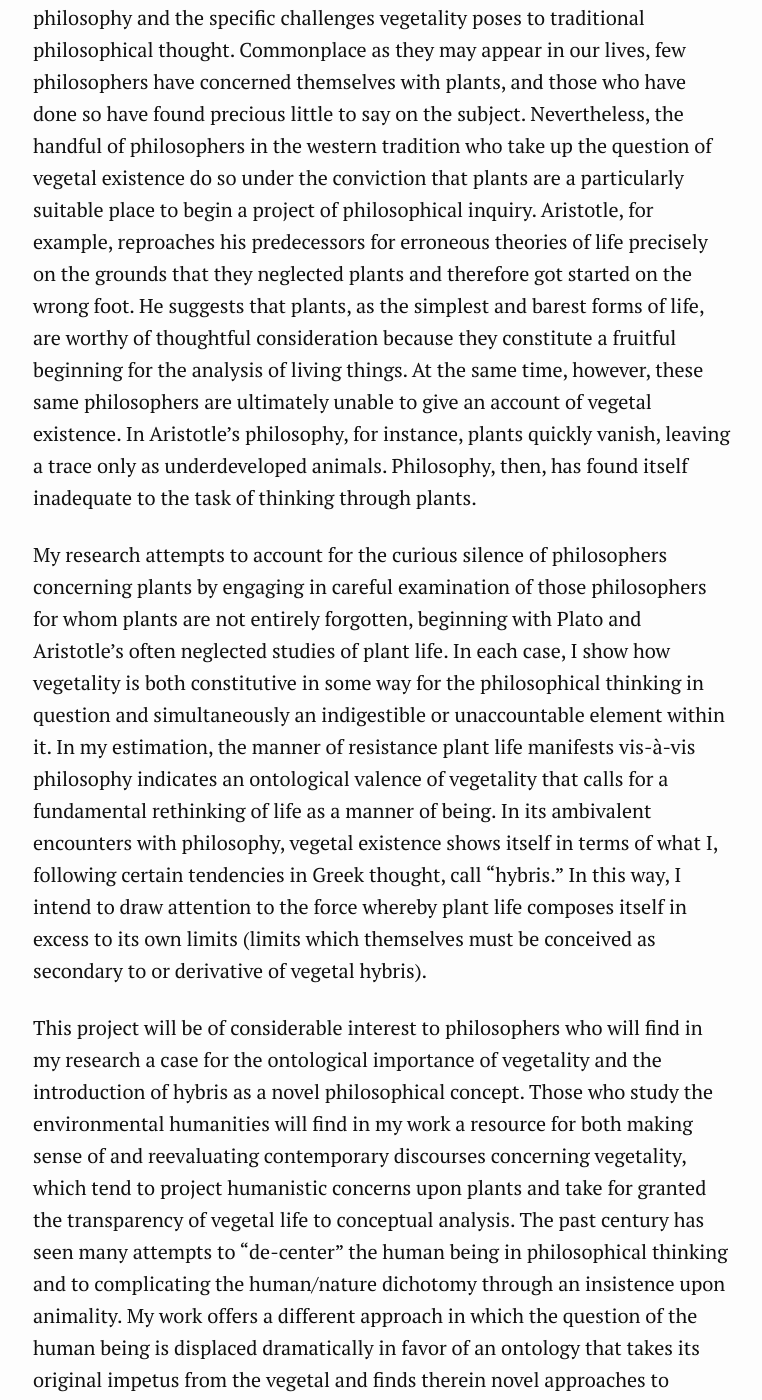
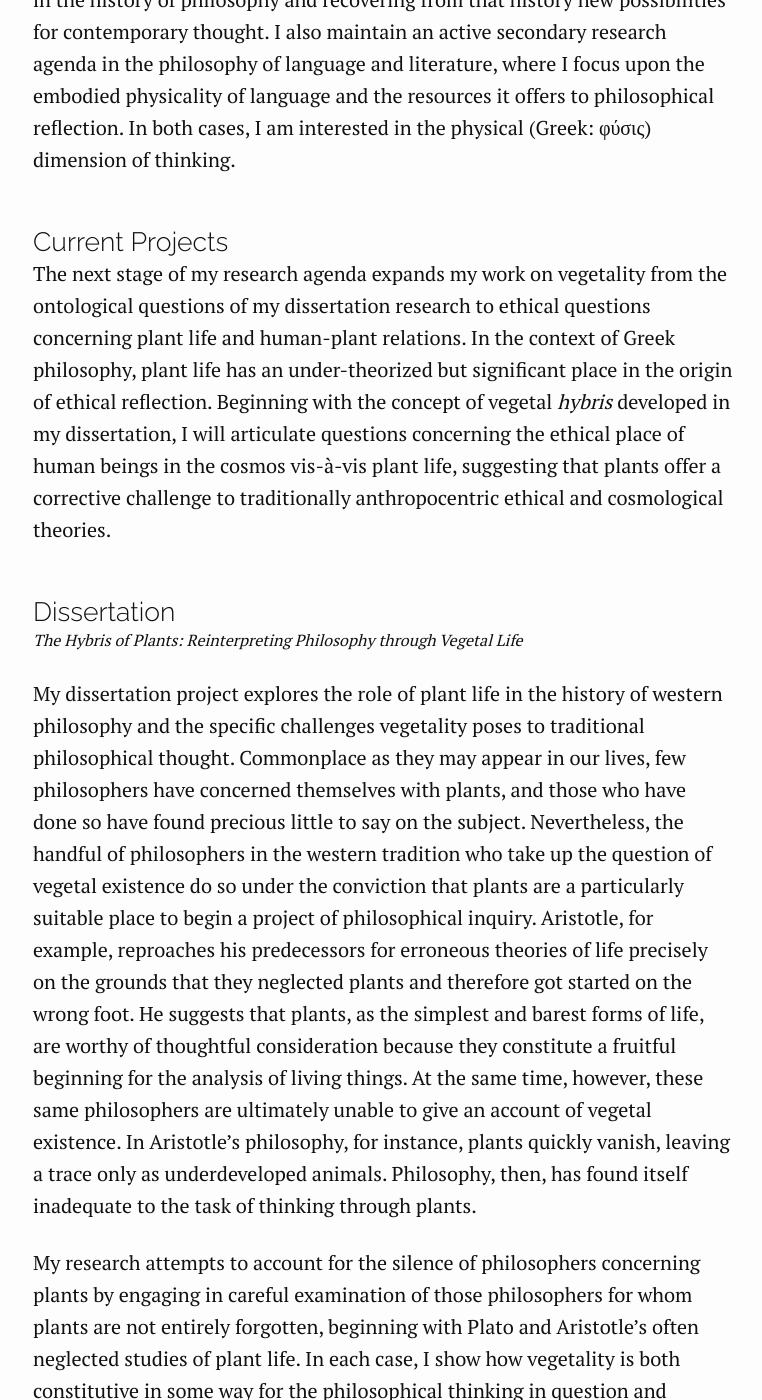
Before and after one commit to joshuakerr/joshuakerr.github.io.old, a Jekyll site: the page built from pages/research.md, in a window 1280 px wide and 1400 px high, scrolled down 369 px. Shown: the whole window, without its empty margins (257-1019 px from the left). Built offline with Jekyll 4.4.1, drawn with Linux system fonts in a browser that asks for light colours; some of the changed text lies outside the part shown.

Commit message:
revamped text

```diff
--- a/pages/research.md
+++ b/pages/research.md
@@ -3,18 +3,23 @@
     title: Research
 ---
 
+### Overview
+
+My research explores the role that plant life plays in philosophical discourses concerning nature, focusing primarily on ancient Greek and recent European philosophy. This work complements contemporary discussions concerning nature and the environment by highlighting the neglected place of the vegetal in the history of philosophy and recovering from that history new possibilities for contemporary thought. I also maintain an active secondary research agenda in the philosophy of language and literature, where I focus upon the embodied physicality of language and the resources it offers to philosophical reflection. In both cases, I am interested in the physical (Greek: φύσις) dimension of thinking.
+
+### Current Projects
+
+The next stage of my research agenda expands my work on vegetality from the ontological questions of my dissertation research to ethical questions concerning plant life and human-plant relations. In the context of Greek philosophy, plant life has an under-theorized but significant place in the origin of ethical reflection. Beginning with the concept of vegetal *hybris* developed in my dissertation, I will articulate questions concerning the ethical place of human beings in the cosmos vis-à-vis plant life, suggesting that plants offer a corrective challenge to traditionally anthropocentric ethical and cosmological theories.
+
 ### Dissertation
-
-#### _The Hybris of Plants: Reinterpreting Philosophy through Vegetal Life_
-<br>
+1. _The Hybris of Plants: Reinterpreting Philosophy through Vegetal Life_
 
 <!-- {% include image.html src="/images/Urpflanze.png"
                       caption="Goethe's Urpflanze" %} -->
-
 My dissertation project explores the role of plant life in the history of western philosophy and the specific challenges vegetality poses to traditional philosophical thought. Commonplace as they may appear in our lives, few philosophers have concerned themselves with plants, and those who have done so have found precious little to say on the subject. Nevertheless, the handful of philosophers in the western tradition who take up the question of vegetal existence do so under the conviction that plants are a particularly suitable place to begin a project of philosophical inquiry. Aristotle, for example, reproaches his predecessors for erroneous theories of life precisely on the grounds that they neglected plants and therefore got started on the wrong foot. He suggests that plants, as the simplest and barest forms of life, are worthy of thoughtful consideration because they constitute a fruitful beginning for the analysis of living things. At the same time, however, these same philosophers are ultimately unable to give an account of vegetal existence. In Aristotle’s philosophy, for instance, plants quickly vanish, leaving a trace only as underdeveloped animals. Philosophy, then, has found itself inadequate to the task of thinking through plants.
 
-My research attempts to account for the curious silence of philosophers concerning plants by engaging in careful examination of those philosophers for whom plants are not entirely forgotten, beginning with Plato and Aristotle’s often neglected studies of plant life. In each case, I show how vegetality is both constitutive in some way for the philosophical thinking in question and simultaneously an indigestible or unaccountable element within it. In my estimation, the manner of resistance plant life manifests vis-à-vis philosophy indicates an ontological valence of vegetality that calls for a fundamental rethinking of life as a manner of being. In its ambivalent encounters with philosophy, vegetal existence shows itself in terms of what I, following certain tendencies in Greek thought, call “hybris.” In this way, I intend to draw attention to the force whereby plant life composes itself in excess to its own limits (limits which themselves must be conceived as secondary to or derivative of vegetal hybris).
+My research attempts to account for the silence of philosophers concerning plants by engaging in careful examination of those philosophers for whom plants are not entirely forgotten, beginning with Plato and Aristotle’s often neglected studies of plant life. In each case, I show how vegetality is both constitutive in some way for the philosophical thinking in question and simultaneously an indigestible or unaccountable element within it. In my estimation, the manner of resistance plant life manifests vis-à-vis philosophy indicates an ontological valence of vegetality that calls for a fundamental rethinking of life as a manner of being. In its ambivalent encounters with philosophy, vegetal existence shows itself in terms of what I, following certain tendencies in Greek thought, call “*hybris*.” In this way, I intend to draw attention to the force whereby plant life composes itself in excess to its own limits (limits which themselves must be conceived as secondary to or derivative of vegetal hybris).
 
-This project will be of considerable interest to philosophers who will find in my research a case for the ontological importance of vegetality and the introduction of hybris as a novel philosophical concept. Those who study the environmental humanities will find in my work a resource for both making sense of and reevaluating contemporary discourses concerning vegetality, which tend to project humanistic concerns upon plants and take for granted the transparency of vegetal life to conceptual analysis. The past century has seen many attempts to “de-center” the human being in philosophical thinking and to complicating the human/nature dichotomy through an insistence upon animality. My work offers a different approach in which the question of the human being is displaced dramatically in favor of an ontology that takes its original impetus from the vegetal and finds therein novel approaches to understanding existence.
+This project will be of considerable interest to philosophers who will find in my research a case for the ontological importance of vegetality and the introduction of *hybris* as a novel philosophical concept. Those who study the environmental humanities will find in my work a resource for both making sense of and reevaluating contemporary discourses concerning vegetality, which tend to project humanistic concerns upon plants and take for granted the transparency of vegetal life to conceptual analysis. The past century has seen many attempts to “de-center” the human being in philosophical thinking and to complicating the human/nature dichotomy through an insistence upon animality. My work offers a different approach in which the question of the human being is displaced dramatically in favor of an ontology that takes its original impetus from the vegetal and finds therein novel approaches to understanding existence.
 
 <iframe width="100%" height="300" src="https://www.youtube-nocookie.com/embed/w77zPAtVTuI?controls=0&rel=0&color=white" frameborder="0" allow="encrypted-media; gyroscope; picture-in-picture" allowfullscreen></iframe>
```
